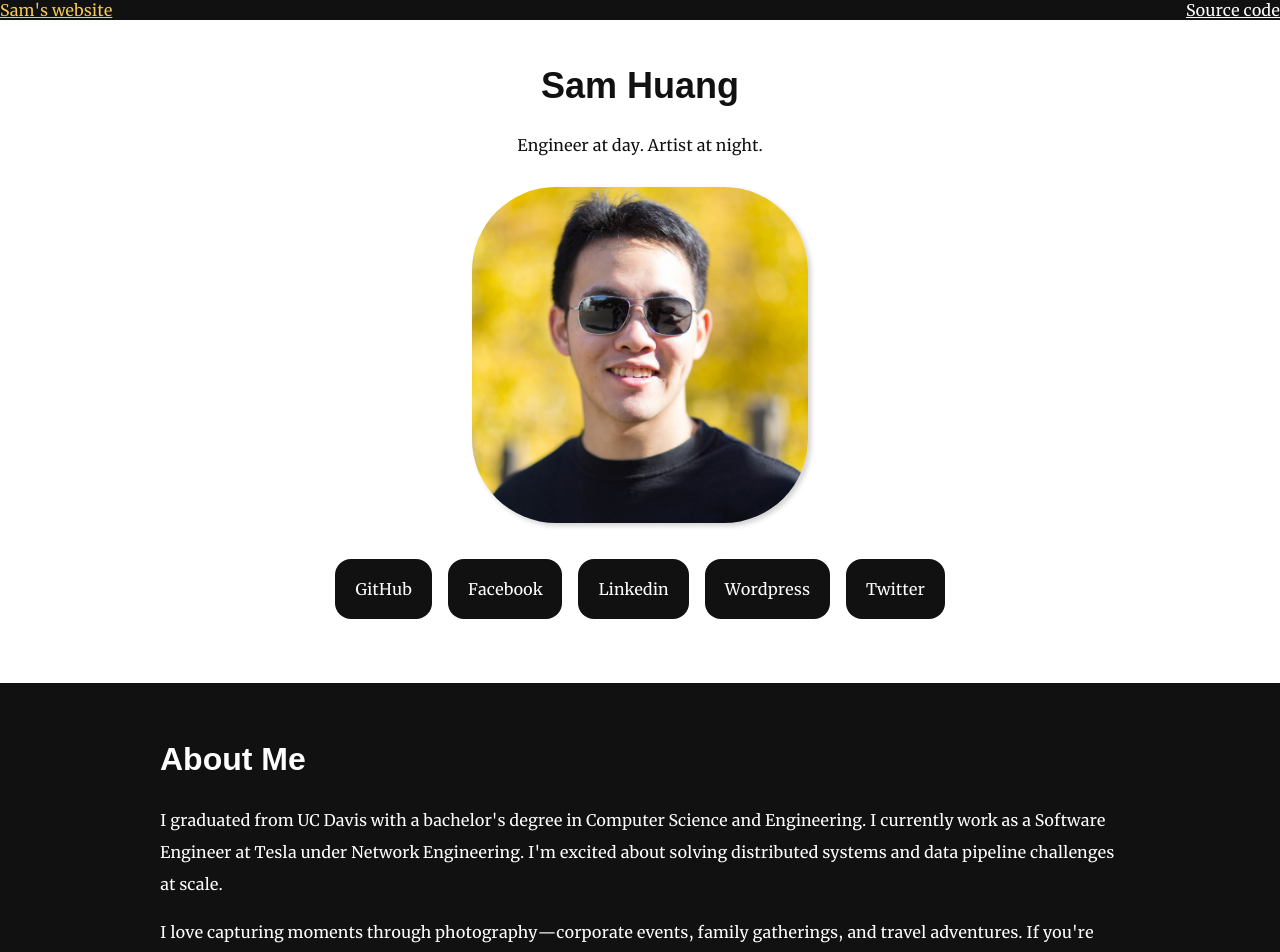
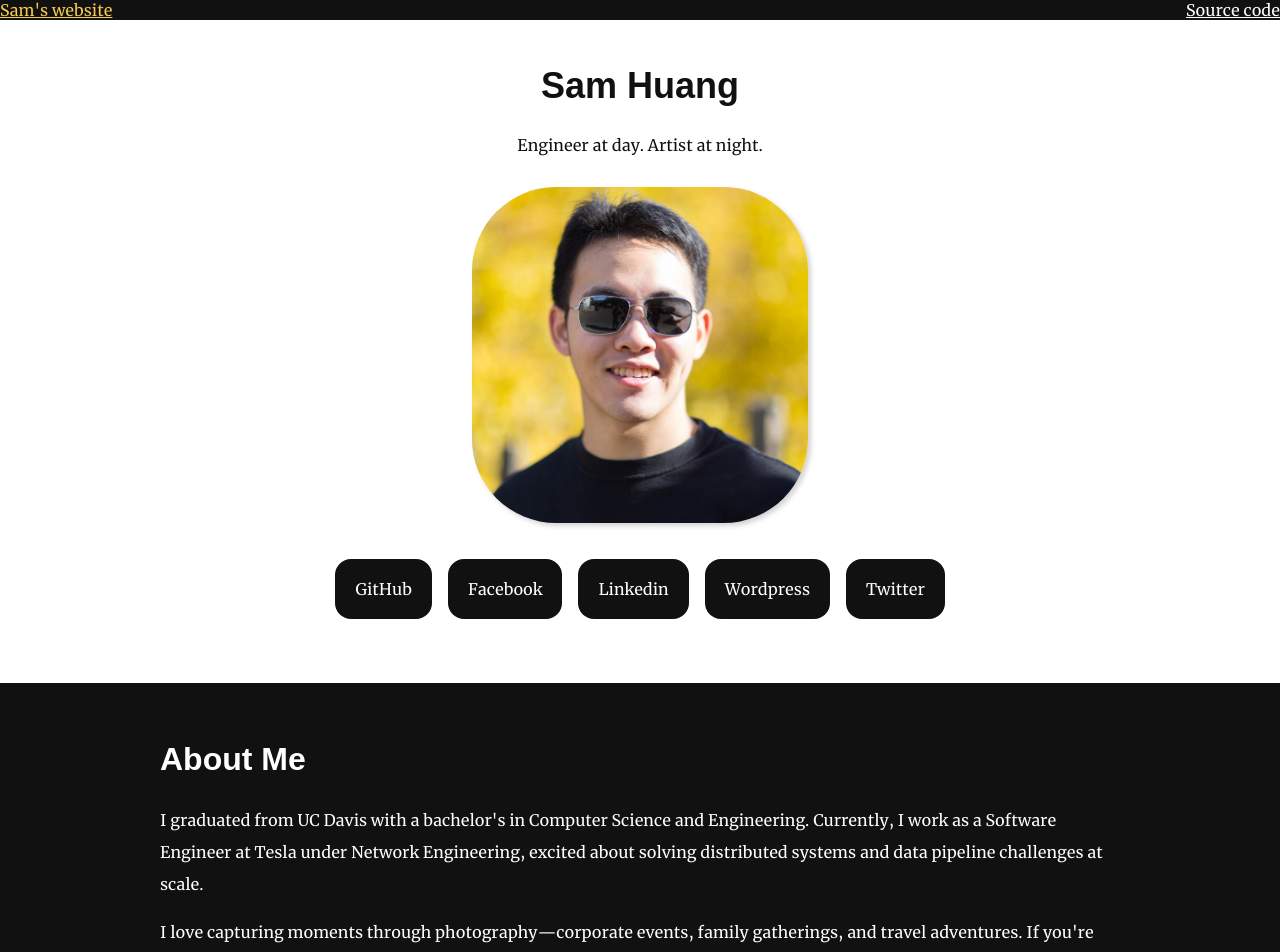
Before and after one commit to huangsam/huangsam.github.io, a SvelteKit app: page / in a window 1280 px wide. Shown: the top 952 px of the page. Built offline with nearby package versions, Linux system fonts and the light colour scheme; a web font is replaced by a local one.

Commit message:
Update wording for first paragraph

```diff
--- a/src/routes/+page.svelte
+++ b/src/routes/+page.svelte
@@ -25,10 +25,9 @@
   <h1>About Me</h1>
 
   <p>
-    I graduated from UC Davis with a bachelor's degree in Computer Science and Engineering. I
-    currently work as a {EMPLOYMENT_INFO.role} at {EMPLOYMENT_INFO.company}
-    under {EMPLOYMENT_INFO.org}. I'm excited about solving distributed systems and data pipeline
-    challenges at scale.
+    I graduated from UC Davis with a bachelor's in Computer Science and Engineering. Currently, I
+    work as a {EMPLOYMENT_INFO.role} at {EMPLOYMENT_INFO.company} under {EMPLOYMENT_INFO.org},
+    excited about solving distributed systems and data pipeline challenges at scale.
   </p>
 
   <p>
```
